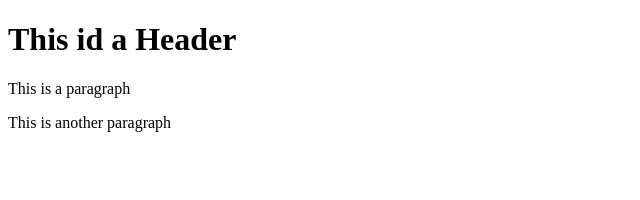
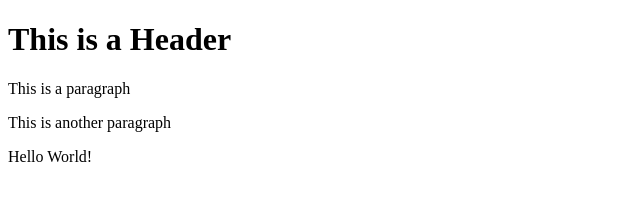
Before and after one commit to elveeth/git-test, a website: page index.html in a window 1280 px wide. Shown: the whole page, without its empty margins (0-640 px from the left). Drawn offline with Linux system fonts and the light colour scheme.

Commit message:
Using NPM

```diff
--- a/index.html
+++ b/index.html
@@ -7,8 +7,9 @@
     <title>Document</title>
 </head>
 <body>
-    <h1>This id a Header</h1>
+    <h1>This is a Header</h1>
     <p>This is a paragraph</p>
     <p>This is another paragraph</p>
+    <p>Hello World!</p>
 </body>
 </html>
```
Also changed, not shown: package.json (added, +24 -0 lines), 2 other files.
